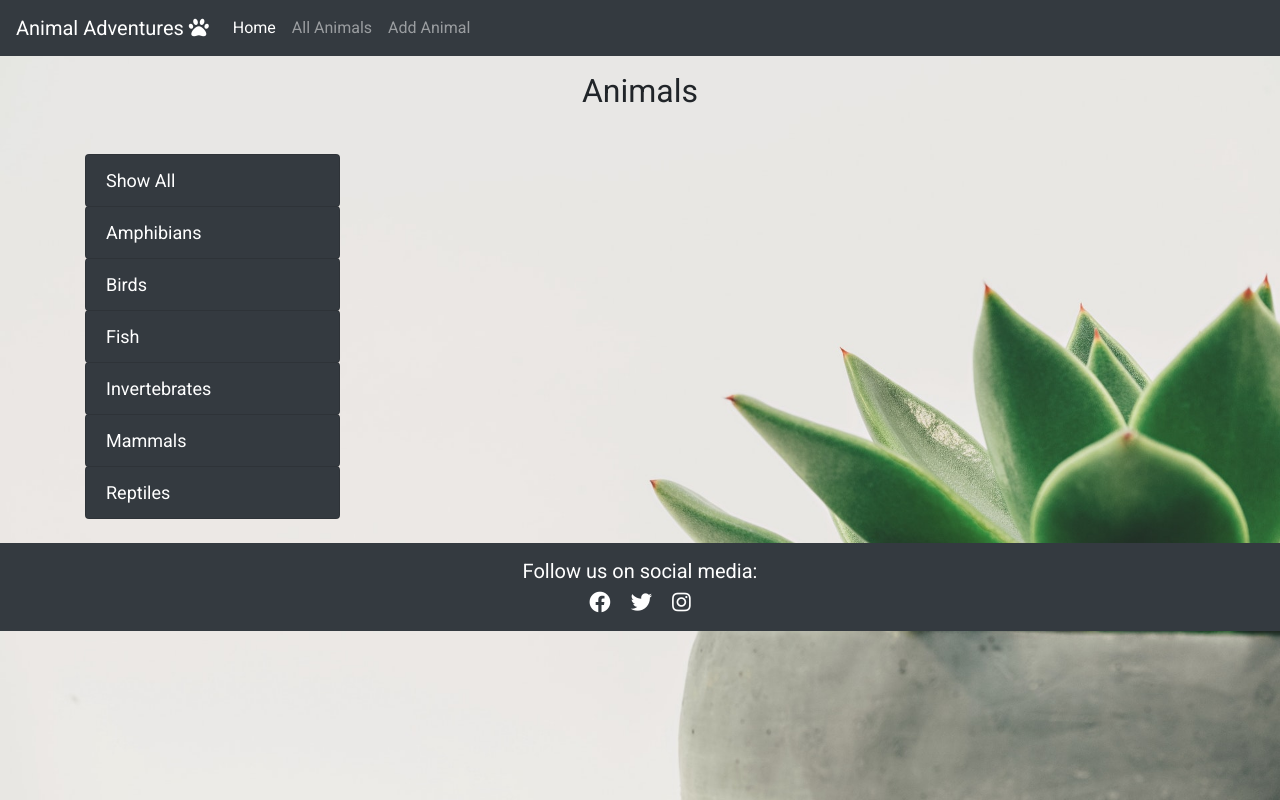
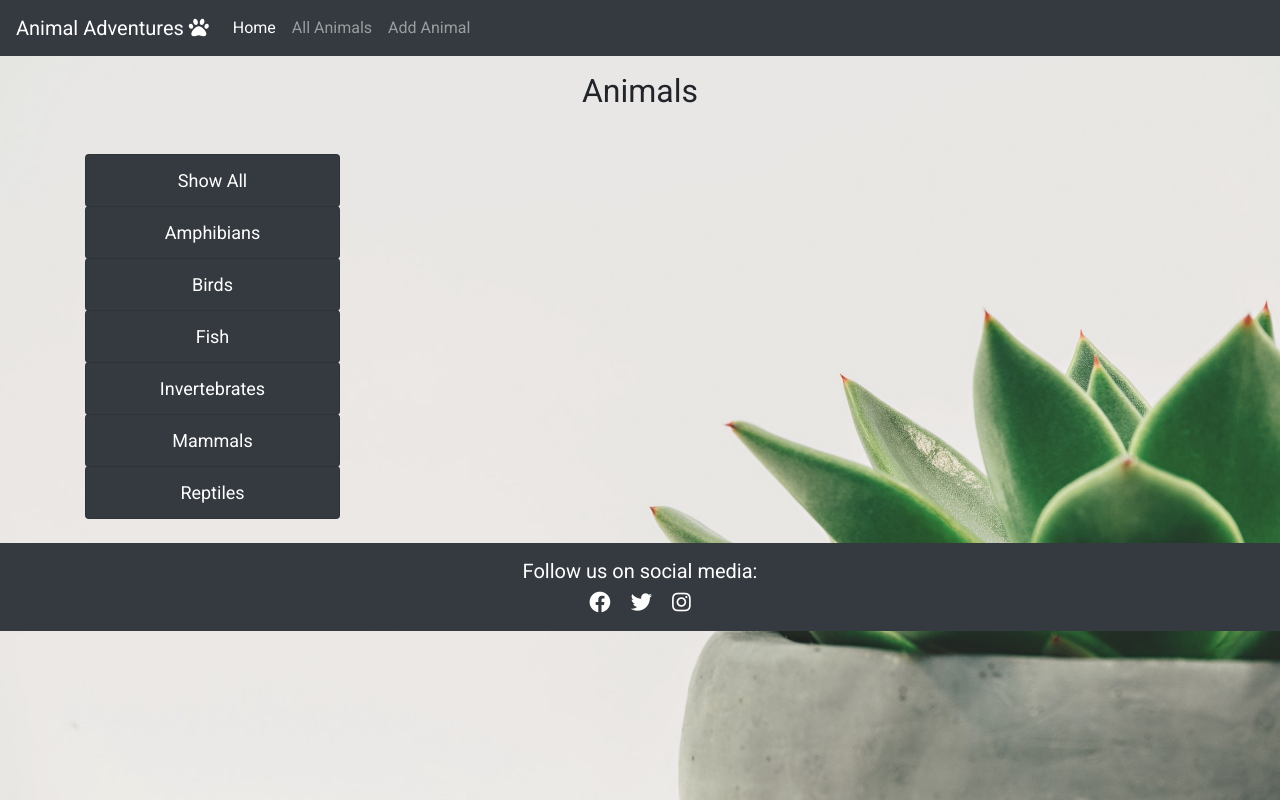
Before and after one commit to terencecistudent/Data-Centric-Dev-Project-TL, a Flask app: page /all_animals in a window 1280 px wide. Run offline with Flask 2, Linux system fonts and the light colour scheme; data that the repository does not hold is empty; some libraries are stand-ins or nearby versions.

Commit message:
side nav bar containing animal types styling finished

```diff
--- a/app.py
+++ b/app.py
@@ -23,16 +23,15 @@ def home():
 
 
 # find animal search
-@app.route("/search_animal", methods=["POST", "GET"])
+@app.route("/search_animal", methods=["GET"])
 def search_animal():
-    '''import pdb; pdb.set_trace()
+    '''import pdb; pdb.set_trace()'''
+    animals = mongo.db.animals.find()
+    diets = mongo.db.diets.find()
     mongo.db.animals.create_index({"animal_name": "text"})
-    findElephant = mongo.db.animals.find({"$text": {"$search": ""}})
-    mongo.db.animals.find()
-    diets = mongo.db.diets.find()'''
-    return render_template("allanimals.html")
-    #return render_template("allanimals.html", animals=list(animals),
-                            #diets=list(diets))
+    mongo.db.animals.find({"$text": {"$search": animals}}).sort({"animal_name", 1})
+    return render_template("allanimals.html", animals=list(animals),
+                            diets=list(diets))
 
 
 # main animal page
--- a/static/css/style.css
+++ b/static/css/style.css
@@ -6,7 +6,7 @@ body{
     height: 100%;
     background-size: cover;
     background-repeat: no-repeat;
-    background-position: bottom left;
+    background-position: center;
     background-attachment: fixed;
     font-family: 'Roboto', sans-serif;
 }
@@ -14,15 +14,11 @@ body{
 /*
     side nav bar on all animals page
 */
-.list-group-item{
+.animal-btns{
     font-size: large;
 }
 
 .list-group-item:hover{
-    background-color: lightgray;
-}
-
-.list-group-item:active{
     background-color: lightgray;
 }
 
@@ -73,3 +69,7 @@ body{
 .icon-colour:hover{
     color: grey;
 }
+
+.text {
+    color: pink !important
+}
--- a/templates/allanimals.html
+++ b/templates/allanimals.html
@@ -13,14 +13,14 @@
 		<div class="row">
 			<div class="col-sm-12 col-md-3 col-lg-3 pt-1 pb-3">
 				<!--Scrollspy containing animal types-->
-				<div id="animal-type-list" class="list-group">
-                	<button type="button" class="list-group-item list-group-item-action btn btn-secondary bg-dark text-white" id="animal-card">Show All</button>
-					<button type="button" class="list-group-item list-group-item-action btn btn-secondary bg-dark text-white" id="Amphibians">Amphibians</button>
-					<button type="button" class="list-group-item list-group-item-action btn btn-secondary bg-dark text-white" id="Birds">Birds</button>
-					<button type="button" class="list-group-item list-group-item-action btn btn-secondary bg-dark text-white" id="Fish">Fish</button>
-					<button type="button" class="list-group-item list-group-item-action btn btn-secondary bg-dark text-white" id="Invertebrates">Invertebrates</button>
-					<button type="button" class="list-group-item list-group-item-action btn btn-secondary bg-dark text-white" id="Mammals">Mammals</button>
-					<button type="button" class="list-group-item list-group-item-action btn btn-secondary bg-dark text-white" id="Reptiles">Reptiles</button>
+				<div id="animal-type-list" class="list-group text-center">
+                	<button type="button" class="list-group-item list-group-item-action btn btn-secondary bg-dark text-white animal-btns" id="animal-card">Show All</button>
+					<button type="button" class="list-group-item list-group-item-action btn btn-secondary bg-dark text-white animal-btns" id="Amphibians">Amphibians</button>
+					<button type="button" class="list-group-item list-group-item-action btn btn-secondary bg-dark text-white animal-btns" id="Birds">Birds</button>
+					<button type="button" class="list-group-item list-group-item-action btn btn-secondary bg-dark text-white animal-btns" id="Fish">Fish</button>
+					<button type="button" class="list-group-item list-group-item-action btn btn-secondary bg-dark text-white animal-btns" id="Invertebrates">Invertebrates</button>
+					<button type="button" class="list-group-item list-group-item-action btn btn-secondary bg-dark text-white animal-btns" id="Mammals">Mammals</button>
+					<button type="button" class="list-group-item list-group-item-action btn btn-secondary bg-dark text-white animal-btns" id="Reptiles">Reptiles</button>
 				</div>
 			</div>
             <!--Section for animal information-->
@@ -57,4 +57,5 @@
 	</div>
 </div>
 
+
 {% endblock %}
```
Also changed, not shown: static/js/main.js (+58 -3 lines).
